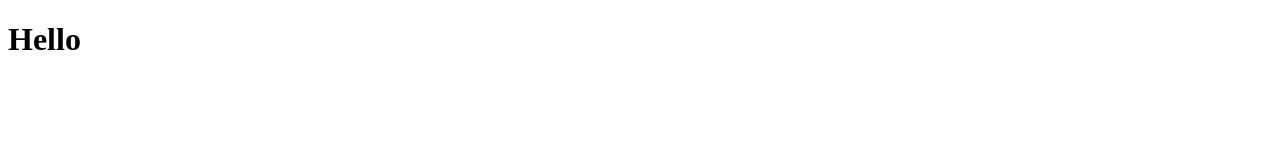
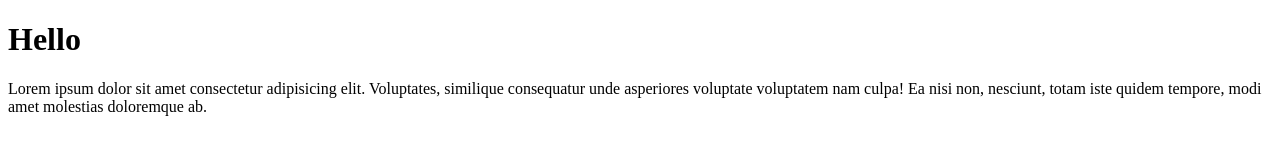
Before and after one commit to agross705/my-first-repo, a plain HTML site: page index.html in a window 1280 px wide. Drawn offline with Linux system fonts and the light colour scheme.

Commit message:
added a p tag with text

```diff
--- a/index.html
+++ b/index.html
@@ -7,5 +7,8 @@
 </head>
 <body>
     <h1>Hello</h1>
+    <p>Lorem ipsum dolor sit amet consectetur adipisicing elit. Voluptates,
+         similique consequatur unde asperiores voluptate voluptatem nam culpa!
+          Ea nisi non, nesciunt, totam iste quidem tempore, modi amet molestias doloremque ab.</p>
 </body>
 </html>
```
